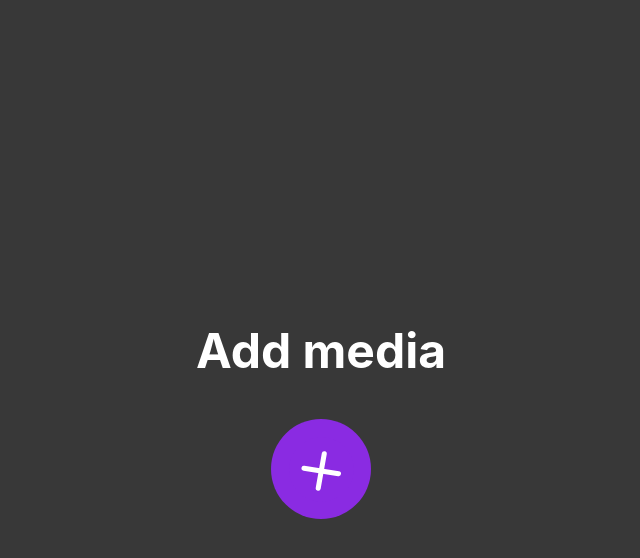
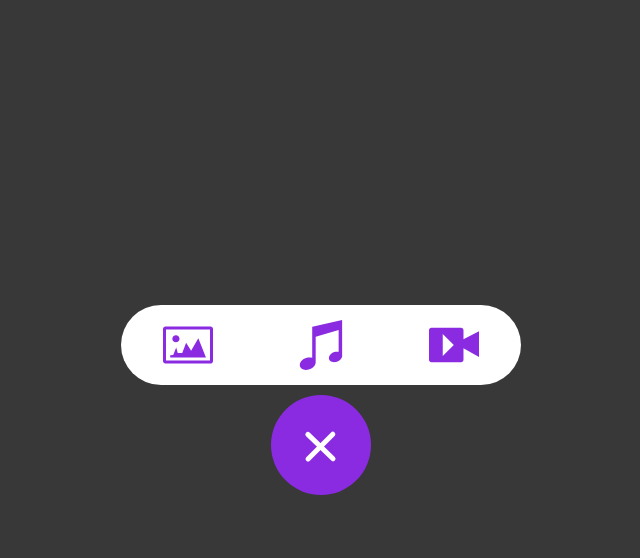
Before and after one commit to lukanogaj/add-media, a React (Create React App) app: page / in a window 1280 px wide. Both pictures are taken after a click on the button 640 px from the left and 469 px from the top of the page. Shown: the top 558 px of the page, without its empty margins (319-959 px from the left). Built offline with nearby package versions, Linux system fonts and the light colour scheme.

Commit message:
media-icons

```diff
--- a/src/App.js
+++ b/src/App.js
@@ -5,9 +5,8 @@ import MediaBtn from './components/MediaBtn';
 function App() {
   return (
     <Layout>
-      <div>
-        <h2>Add media </h2>
-      </div>
+      {/* <Heading /> */}
+      {/* <MediaHandler /> */}
       <MediaBtn />
     </Layout>
   );
--- /dev/null
+++ b/src/components/Heading/index.jsx
@@ -0,0 +1,11 @@
+// import styles from './index.module.scss';
+
+const Heading = () => {
+  return (
+    <div>
+      <h2>Add media </h2>
+    </div>
+  );
+};
+
+export default Heading;
--- /dev/null
+++ b/src/components/Heading/index.module.scss
@@ -0,0 +1,4 @@
+h2 {
+  font-size: 3rem;
+  color: #fff;
+}
--- a/src/components/MediaBtn/index.jsx
+++ b/src/components/MediaBtn/index.jsx
@@ -1,11 +1,41 @@
+import React, { useState } from 'react';
 import styles from './index.module.scss';
+import PropTypes from 'prop-types';
+import MediaHandler from '../MediaHandler';
+import Heading from '../Heading';
 
 const MediaBtn = () => {
+  const [isActive, setActive] = useState('false');
+  const [isOpen, setOpen] = useState('false');
+
+  const handleBtn = () => {
+    setActive(!isActive);
+  };
+
+  const showMedia = () => {
+    setOpen(!isOpen);
+    console.log('Hello');
+  };
+
   return (
-    <div className={styles.hero}>
-      <button className={styles.btn}></button>
+    <div className={styles.mediaContainer}>
+      {isOpen ? <Heading /> : <MediaHandler />}
+      {/* <MediaHandler /> */}
+      <div className={styles.hero}>
+        <button
+          className={isActive ? styles.btn : styles.btnActive}
+          onClick={() => {
+            handleBtn();
+            showMedia();
+          }}
+        ></button>
+      </div>
     </div>
   );
 };
 
+MediaBtn.propTypes = {
+  activeBtn: PropTypes.func,
+};
+
 export default MediaBtn;
--- a/src/components/MediaBtn/index.module.scss
+++ b/src/components/MediaBtn/index.module.scss
@@ -1,10 +1,13 @@
-// @diameter: 4em;
-// @radius: @diameter / 2;
-// @border-color: #c2c7cc;
-// @border-color-hover: #f26a3d;
-// @colse-color: #8a9199;
+.mediaContainer {
+  display: flex;
+  justify-content: center;
+  align-items: center;
+  flex-direction: column;
+}
 
 .hero {
+  // position: fixed;
+  // top: 300px;
   display: flex;
   justify-content: center;
   align-items: center;
@@ -12,6 +15,7 @@
   height: 100px;
   background-color: #8a2be2;
   border-radius: 50%;
+  margin-top: 10px;
   // transform: rotate(-90deg);
 
   .btn {
@@ -23,8 +27,6 @@
     border-radius: 50%;
     background-color: #8a2be2;
     border: none;
-    // border: 1px solid #c2c7cc;
-    // color: transparent;
 
     cursor: pointer;
     transition: all ease 0.3s;
@@ -36,19 +38,14 @@
       height: 5px;
       margin-left: 5px;
       border-radius: 5px;
-      // left: 140px;
-      // right: 140px;
-      // left: 48%;
-      // top: 63%;
-      // margin-left: 2em / 2;
 
       content: '';
       background: #fff;
-      // transition: all ease 1s;
+      transition: all ease 1s;
     }
 
     &:before {
-      -webkit-transform: rotate(45deg);
+      -webkit-transform: rotate(30deg);
       transform: rotate(89deg);
     }
 
@@ -57,21 +54,55 @@
     //   transform: rotate(-0deg);
     // }
 
-    &:hover,
-    &:focus {
-      -webkit-transform: rotate(-180deg);
-      transform: rotate(-80deg);
-      border-color: #f26a3d;
-      background: fade(#f26a3d, 10%);
-
-      // &:before,
-      // &:after {
-      //   background: red;
-      // }
-    }
+    // &:hover,
+    // :focus {
+    //   -webkit-transform: rotate(-180deg);
+    //   transform: rotate(-80deg);
+    //   border-color: #f26a3d;
+    //   background: fade(#f26a3d, 10%);
+    // }
   }
 }
 
-// .btn {
-//   background-color: red;
-// }
+.btnActive {
+  display: flex;
+  align-items: center;
+  box-sizing: border-box;
+  width: 65%;
+  height: 65%;
+  border-radius: 50%;
+  background-color: #8a2be2;
+  border: none;
+
+  cursor: pointer;
+  transition: all ease 0.3s;
+
+  &:before,
+  &:after {
+    position: absolute;
+    width: 3em;
+    height: 5px;
+    margin-left: 5px;
+    border-radius: 5px;
+
+    content: '';
+    background: #fff;
+    transition: all ease 1s;
+  }
+  -webkit-transform: rotate(-180deg);
+  transform: rotate(-45deg);
+  border-color: #f26a3d;
+  background: fade(#f26a3d, 10%);
+
+  &:before {
+    -webkit-transform: rotate(45deg);
+    transform: rotate(89deg);
+  }
+
+  // &:hover {
+  //   -webkit-transform: rotate(-180deg);
+  //   transform: rotate(-80deg);
+  //   border-color: #f26a3d;
+  //   background: fade(#f26a3d, 10%);
+  // }
+}
--- /dev/null
+++ b/src/components/MediaHandler/index.jsx
@@ -0,0 +1,20 @@
+import styles from './index.module.scss';
+import { PicturesIcon, MusicIcon, VideoIcon } from '../../images/Icons';
+
+const MediaHandler = () => {
+  return (
+    <div className={styles.mediaHandler}>
+      <div className={styles.icons}>
+        <PicturesIcon />
+      </div>
+      <div className={styles.icons}>
+        <MusicIcon />
+      </div>
+      <div className={styles.icons}>
+        <VideoIcon />
+      </div>
+    </div>
+  );
+};
+
+export default MediaHandler;
--- /dev/null
+++ b/src/components/MediaHandler/index.module.scss
@@ -0,0 +1,39 @@
+.mediaHandler {
+  display: flex;
+  justify-content: space-around;
+  align-items: center;
+  width: 400px;
+  height: 80px;
+  background-color: #fff;
+
+  // background-color: red;
+  border-radius: 40px;
+}
+
+.icons {
+  display: flex;
+  align-items: center;
+  justify-content: center;
+  // background-color: #fff;
+  // border-radius: 50%;
+  color: red;
+  overflow: hidden;
+
+  .icons:hover {
+    background-color: red;
+    transform: translateY(-10px);
+  }
+
+  svg {
+    padding: 10px;
+    width: 50px;
+    height: 50px;
+  }
+}
+
+.icons:hover {
+  // background-color: red;
+  transform: translateY(-6px);
+  overflow: hidden;
+  transition: 0.8s;
+}
--- /dev/null
+++ b/src/images/Icons/index.jsx
@@ -0,0 +1,65 @@
+export const PicturesIcon = (props) => (
+  <svg
+    version='1.1'
+    id='Layer_1'
+    xmlns='http://www.w3.org/2000/svg'
+    x='20px'
+    y='20px'
+    viewBox='0 0 122.88 91.24'
+    fill='#8a2be2'
+    // style='enable-background:new 0 0 122.88 91.24'
+    // xml:space='preserve'
+    {...props}
+  >
+    <g>
+      <path d='M6.23,0H116.7c1.72,0,3.25,0.7,4.37,1.81c1.11,1.11,1.81,2.69,1.81,4.37v78.88c0,1.72-0.7,3.25-1.81,4.37 c-0.09,0.09-0.19,0.19-0.33,0.28c-1.07,0.98-2.51,1.53-4.09,1.53H6.18c-1.72,0-3.25-0.7-4.37-1.81C0.7,88.32,0,86.74,0,85.06V6.18 c0-1.72,0.7-3.25,1.81-4.37S4.51,0,6.18,0L6.23,0L6.23,0L6.23,0z M31.74,21.42c4.9,0,8.87,3.97,8.87,8.86 c0,4.9-3.97,8.87-8.87,8.87s-8.87-3.97-8.87-8.87C22.87,25.39,26.84,21.42,31.74,21.42L31.74,21.42L31.74,21.42z M69.05,59.46 l17.73-30.66l18.84,47.65l-87.92,0v-5.91l7.39-0.37l7.39-18.1l3.69,12.93h11.08l9.6-24.75L69.05,59.46L69.05,59.46L69.05,59.46z M115.54,7.34H7.39v76.51h108.15L115.54,7.34L115.54,7.34L115.54,7.34z' />
+    </g>
+  </svg>
+);
+
+export const MusicIcon = (props) => (
+  <svg
+    version='1.1'
+    id='Layer_1'
+    xmlns='http://www.w3.org/2000/svg'
+    // xmlns:xlink='http://www.w3.org/1999/xlink'
+    x='0px'
+    y='0px'
+    viewBox='0 0 104.23 122.88'
+    fill='#8a2be2'
+    // style='enable-background:new 0 0 104.23 122.88'
+    // xml:space='preserve'
+    {...props}
+  >
+    <style type='text/css'></style>
+    <g>
+      <path
+        class='st0'
+        d='M87.9,78.04c2.74-0.48,5.33-0.4,7.6,0.13V24.82L39.05,41.03v61.95c0.03,0.34,0.05,0.69,0.05,1.03 c0,0,0,0.01,0,0.01c0,8.34-8.75,16.62-19.55,18.49C8.76,124.37,0,119.12,0,110.77c0-8.34,8.76-16.62,19.55-18.48 c4.06-0.7,7.84-0.39,10.97,0.71l0-76.26h0.47L104.04,0v85.92c0.13,0.63,0.2,1.27,0.2,1.91c0,0,0,0,0,0.01 c0,6.97-7.32,13.89-16.33,15.44c-9.02,1.56-16.33-2.83-16.33-9.8C71.57,86.51,78.88,79.59,87.9,78.04L87.9,78.04L87.9,78.04z'
+      />
+    </g>
+  </svg>
+);
+
+export const VideoIcon = (props) => (
+  <svg
+    version='1.1'
+    id='Layer_1'
+    xmlns='http://www.w3.org/2000/svg'
+    // xmlns:xlink='http://www.w3.org/1999/xlink'
+    x='0px'
+    y='0px'
+    viewBox='0 0 122.88 84.74'
+    fill='#8a2be2'
+    // style='enable-background:new 0 0 122.88 84.74'
+    // xml:space='preserve'
+  >
+    <style type='text/css'></style>
+    <g>
+      <path
+        class='st0'
+        d='M6.01,0h72.73c3.3,0,6,2.7,6,6v22.24l38.14-19.41v63.21L84.74,50.62v28.12c0,3.3-2.7,6-6,6H6.01 c-3.3,0-6.01-2.7-6.01-6V6C0,2.7,2.7,0,6.01,0L6.01,0z M33.76,15.18v54.38l27.19-27.19L33.76,15.18L33.76,15.18L33.76,15.18z'
+      />
+    </g>
+  </svg>
+);
```
Also changed, not shown: src/video-play-icon.svg (added).
